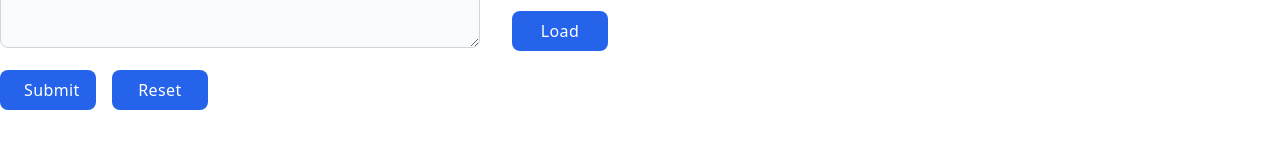
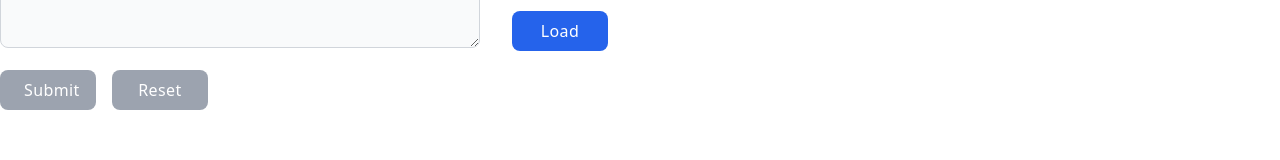
Before and after one commit to medhansh17/interviewGPT, a React (Vite) app in the folder interviewGPT-fe/: page /#/app in a window 1280 px wide. Shown: the part 442-602 px from the top of the page. Built offline with nearby package versions, Linux system fonts and the light colour scheme.

Commit message:
done changes

```diff
--- a/interviewGPT-fe/src/Application.tsx
+++ b/interviewGPT-fe/src/Application.tsx
@@ -14,6 +14,9 @@ import Loader from "../src/components/Loader";
 
 function Application() {
   const [mainData, setMainData] = useState<any | null>(null)
+  const [mainTextArea, setMainTextArea] = useState<any | null>("sdawdawd")
+
+
   const [mainSkill, setMainSkill] = useState<any | null>(null)
   const [softSkill, setSoftSkill] = useState<any | null>(null)
   const [techSkill, setTechSkill] = useState<any | null>(null)
@@ -24,7 +27,7 @@ function Application() {
   const [isLoading, setIsLoading] = useState(false);
   console.log(softSkillPercentage, "softSkillPercentagesoftSkillPercentage")
 
-  console.log("softSkillPercentage", techSkillOne)
+  console.log("softSkillPercentagesss", mainTextArea)
 
 
   // console.log("mainDatamain", mainSkill?.skills?.soft_skills.join(','))
@@ -35,15 +38,15 @@ function Application() {
       const response = await axios.post(
         "https://coops-backend.bluetickconsultants.com:8000/fetch_skills",
         {
-          name: mainData?.role,
-          job_description: mainData?.jd
+          name: mainData?.role || "",
+          job_description: mainData?.jd || mainTextArea
           ,
         }
       );
 
       setMainSkill(response.data);
-      await fetchSoftSkillQuestions();
-      await fetchSoftTechQuestions();
+      await fetchSoftSkillQuestions(response.data);
+      await fetchSoftTechQuestions(response.data);
 
     } catch (error) {
       console.error("Error fetching data:", error);
@@ -51,14 +54,14 @@ function Application() {
     setIsLoading(false);
   };
 
-  const fetchSoftSkillQuestions = async () => {
+  const fetchSoftSkillQuestions = async (data: any) => {
     try {
       const softSkillResponse = await axios.post(
         "https://coops-backend.bluetickconsultants.com:8000/generate_soft_skill_questions",
         {
           name: mainData?.role,
-          soft_skills: mainSkill?.skills?.soft_skills.join(','),  // Ensure soft_skills is an array
-          experience: mainSkill?.skills?.experience,
+          soft_skills: data?.skills?.soft_skills.join(','),// Ensure soft_skills is an array
+          experience: data?.skills?.experience,
 
         }
 
@@ -73,14 +76,17 @@ function Application() {
   };
 
 
-  const fetchSoftTechQuestions = async () => {
+
+
+  const fetchSoftTechQuestions = async (data: any) => {
+    console.log("techinalskil", data)
     try {
       const techSkillResponse = await axios.post(
         "https://coops-backend.bluetickconsultants.com:8000/generate_technical_questions",
         {
           name: mainData?.role,
-          experience: mainSkill?.skills?.experience,
-          technical_skills: mainSkill?.skills?.soft_skills.join(','),
+          experience: data?.skills?.experience,
+          technical_skills: data?.skills?.technical_skills.join(','),
         }
       );
 
@@ -168,21 +174,22 @@ function Application() {
       <Header />
       <div className="md:flex md:justify-center  gap-4">
         <div className="mx-[4rem] md:mx-[0rem]">
-          <TextArea mainData={mainData} />
-
-
+          <TextArea setMainTextArea={setMainTextArea} mainData={mainData} />
           <div>
-
             <button
-              className="mt-[1rem] px-6 py-2 w-[6rem] font-medium tracking-wide text-white capitalize transition-colors duration-300 transform bg-blue-600 rounded-lg hover:bg-blue-500 focus:outline-none focus:ring focus:ring-blue-300 focus:ring-opacity-80"
+              className={`mt-[1rem] px-6 py-2 w-[6rem] font-medium tracking-wide text-white capitalize transition-colors duration-300 transform ${mainData || mainTextArea ? 'bg-blue-600 hover:bg-blue-500 focus:ring focus:ring-blue-300 focus:ring-opacity-80' : 'bg-gray-400 cursor-not-allowed'
+                } rounded-lg focus:outline-none`}
               onClick={fetchDataFetchSkill}
+              disabled={!mainData || mainTextArea}
             >
               Submit
             </button>
 
             <button
-              className="ml-[1rem] mt-[1rem] px-6 py-2 w-[6rem] font-medium tracking-wide text-white capitalize transition-colors duration-300 transform bg-blue-600 rounded-lg hover:bg-blue-500 focus:outline-none focus:ring focus:ring-blue-300 focus:ring-opacity-80"
+              className={`ml-[1rem] mt-[1rem] px-6 py-2 w-[6rem] font-medium tracking-wide text-white capitalize transition-colors duration-300 transform ${mainData || mainTextArea ? 'bg-blue-600 hover:bg-blue-500 focus:ring focus:ring-blue-300 focus:ring-opacity-80' : 'bg-gray-400 cursor-not-allowed'
+                } rounded-lg focus:outline-none`}
               onClick={handleReset}
+              disabled={!mainData || mainTextArea}
             >
               Reset
             </button>
--- a/interviewGPT-fe/src/components/TextArea.tsx
+++ b/interviewGPT-fe/src/components/TextArea.tsx
@@ -4,10 +4,12 @@ interface TextAreaProps {
     mainData: {
         jd: string;
     } | null;
+    setMainTextArea:any
 }
 
-const TextArea: React.FC<TextAreaProps> = ({ mainData }) => {
+const TextArea: React.FC<TextAreaProps> = ({ mainData,setMainTextArea }) => {
     const [text, useText] = useState("")
+    setMainTextArea(text)
     const initialJdValue = mainData?.jd || '';
     console.log("datamain", initialJdValue)
 
```
